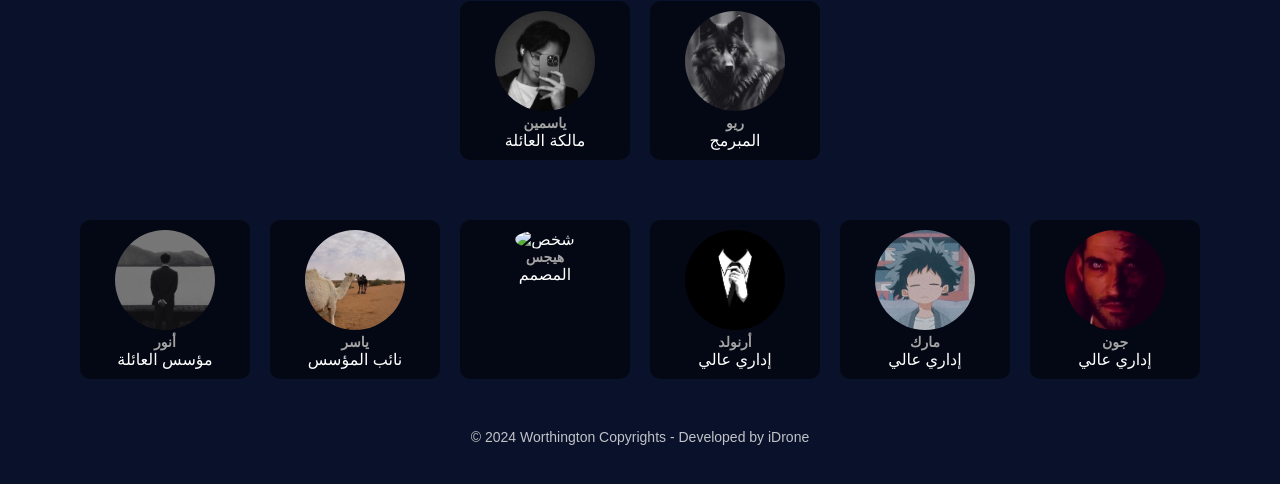
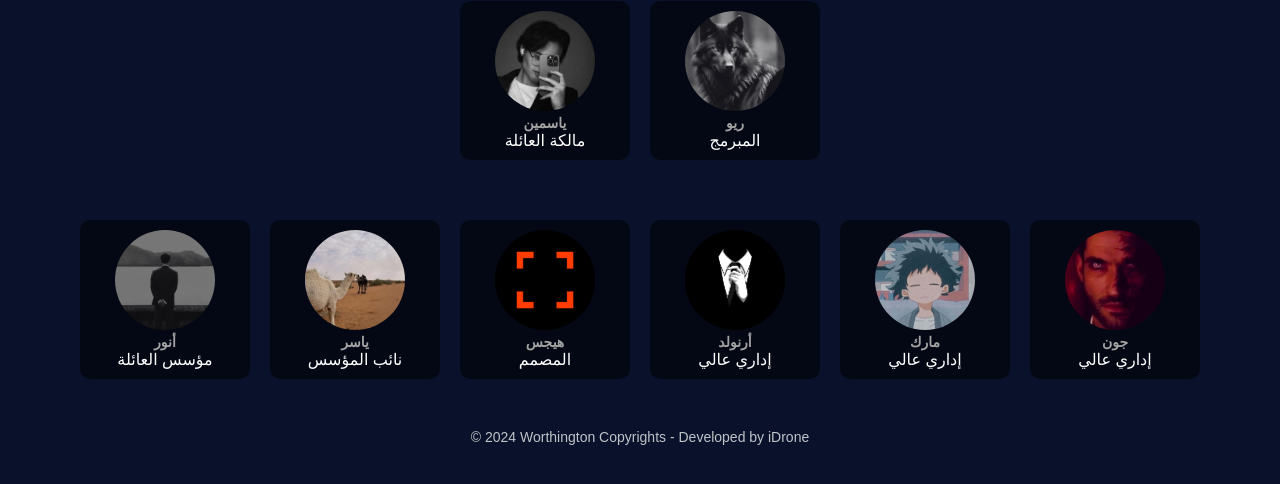
Before and after one commit to SirDrone1/some, a plain HTML site: page crew.html in a window 1280 px wide. Shown: the part 130-614 px from the top of the page. Drawn offline with Linux system fonts and the light colour scheme.

Commit message:
Update crew.html

```diff
--- a/crew.html
+++ b/crew.html
@@ -248,7 +248,7 @@
                 <p>نائب المؤسس</p>
             </div>
             <div class="person">
-                <img src="Images/Crew/elhessouni.png" alt="شخص">
+                <img src="elhessouni.png" alt="شخص">
                 <h3>هيجس</h3>
                 <p>المصمم</p>
             </div>
```
